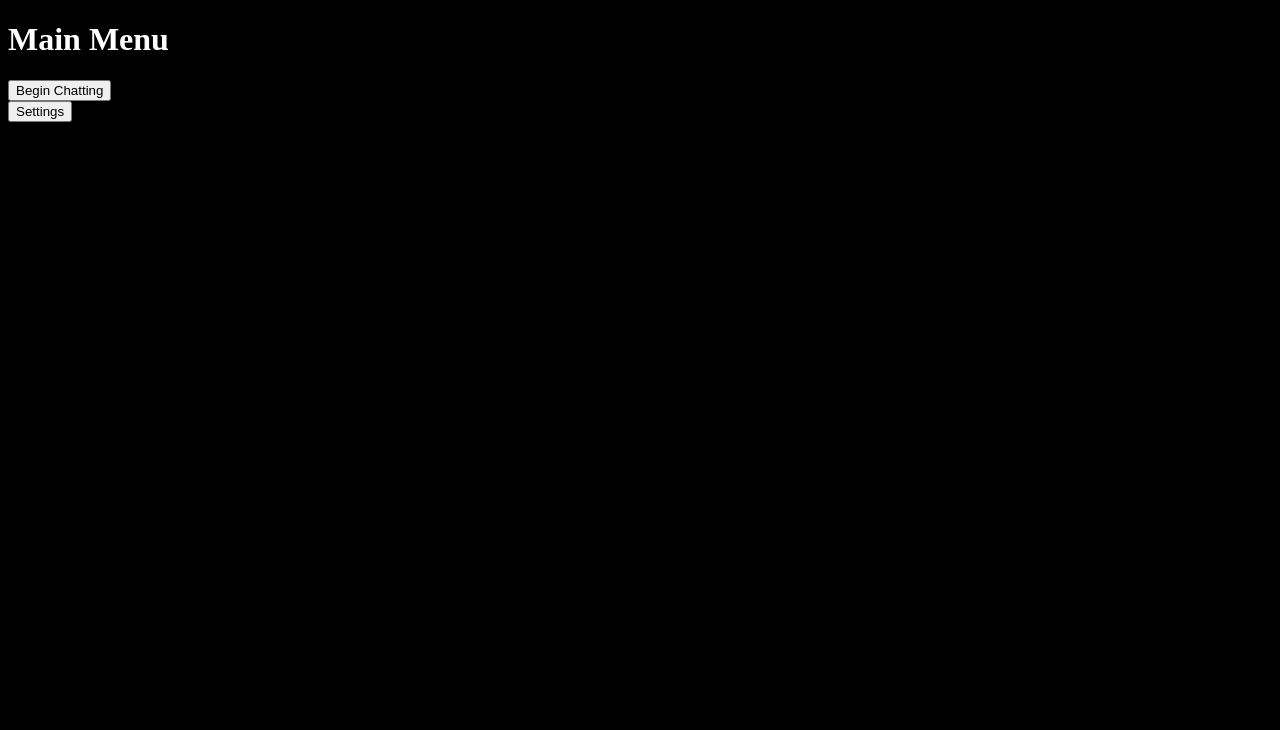
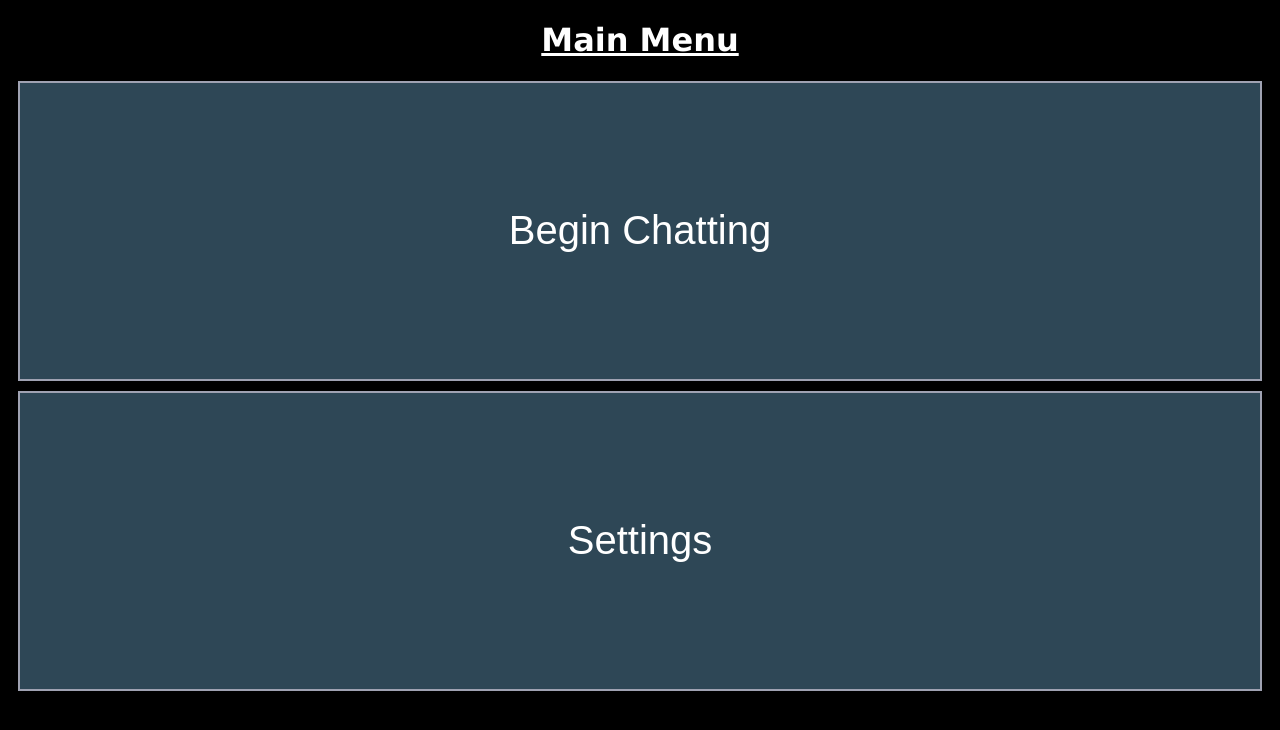
Before and after one commit to EdenOttleyHodgson/EdenChat, a Vue app: page /menu in a window 1280 px wide. Shown: the top 730 px of the page. Built offline with nearby package versions, Linux system fonts and the light colour scheme.

Commit message:
added button styling and settings window

```diff
--- a/src/App.vue
+++ b/src/App.vue
@@ -12,8 +12,4 @@
 </template>
 
 <style>
-    body {
-        background: black;
-        color: white;
-    }
 </style>
--- a/src/assets/main.css
+++ b/src/assets/main.css
@@ -3,3 +3,18 @@
         background: gray;
         border: 3px solid lightgray;
     }
+    body {
+        background: black;
+        color: white;
+        font-family: Verdana, sans-serif;
+    }
+    .mainTitle{
+        text-align: center;
+        text-decoration-line: underline;
+    }
+
+    button{
+        color: white;
+        background: #2E4756;
+        border: 2px solid #9FA2B2;
+    }
--- a/src/components/ChatWindow.vue
+++ b/src/components/ChatWindow.vue
@@ -44,5 +44,4 @@
         height: 95%;
         min-height: 95vh;
     }
-
 </style>
--- a/src/components/MainMenu.vue
+++ b/src/components/MainMenu.vue
@@ -4,17 +4,34 @@
         methods: {
             openChat() {
                 router.push('/chat')
+            },
+            openSettings(){
+                router.push('/settings')
             }
         },
     }
 </script>
 
-<template>
-    <h1>Main Menu</h1>
-    <div>
-        <button @click="openChat">Begin Chatting</button>
+<template style="height: 100%">
+    <h1 class="mainTitle">Main Menu</h1>
+    <div class="buttonDiv">
+        <button @click="openChat" class="menuButton" style="width: 100%">Begin Chatting</button>
     </div>
-    <div>
-        <button>Settings</button>
+    <div class="buttonDiv">
+        <button @click="openSettings" class="menuButton" style="width: 100%">Settings</button>
     </div>
 </template>
+
+<style>
+    .menuButton{
+        width: 100%;
+        height: 100%;
+        font-size:40px
+    }
+
+    .buttonDiv{
+        width: calc(100%-10px);
+        margin: 10px;
+        height: 300px;
+    }
+</style>
--- /dev/null
+++ b/src/components/SettingsWindow.vue
@@ -0,0 +1,29 @@
+<script lang ='ts'>
+    export default{}
+</script>
+
+<template>
+    <div>
+        <div class="parent settings-flex-parent">
+            <p class="child settings-flex-child" style="width: 150px"> Username </p>
+            <input style="width: 200px" class="child flex-child"/>
+            <button> Confirm </button>
+        </div>
+    </div>
+    <div>
+        <div class="parent settings-flex-parent">
+            <p class="child settings-flex-child" style="width: 150px"> IP </p>
+            <input style="width: 200px" class="child settings-flex-child"/>
+            <button> Confirm </button>
+        </div>
+    </div>
+</template>
+
+<style>
+    .settings-flex-parent{
+        display: inline-flex;
+    }
+    .settings-flex-child{
+        flex: 1;
+    }
+</style>
--- a/src/router.ts
+++ b/src/router.ts
@@ -1,13 +1,13 @@
 import {createRouter, createWebHistory} from 'vue-router'
 import MainMenu from './components/MainMenu.vue'
 import ChatWindow from './components/ChatWindow.vue'
+import SettingsWindow from './components/SettingsWindow.vue'
 const router = createRouter({
    history: createWebHistory(),
    routes:[
        {path: '/menu', component: MainMenu},
-
-
-        {path: '/chat', component: ChatWindow}
+       {path: '/chat', component: ChatWindow},
+       {path: '/settings', component: SettingsWindow}
    ]
 })
 export default router
```
